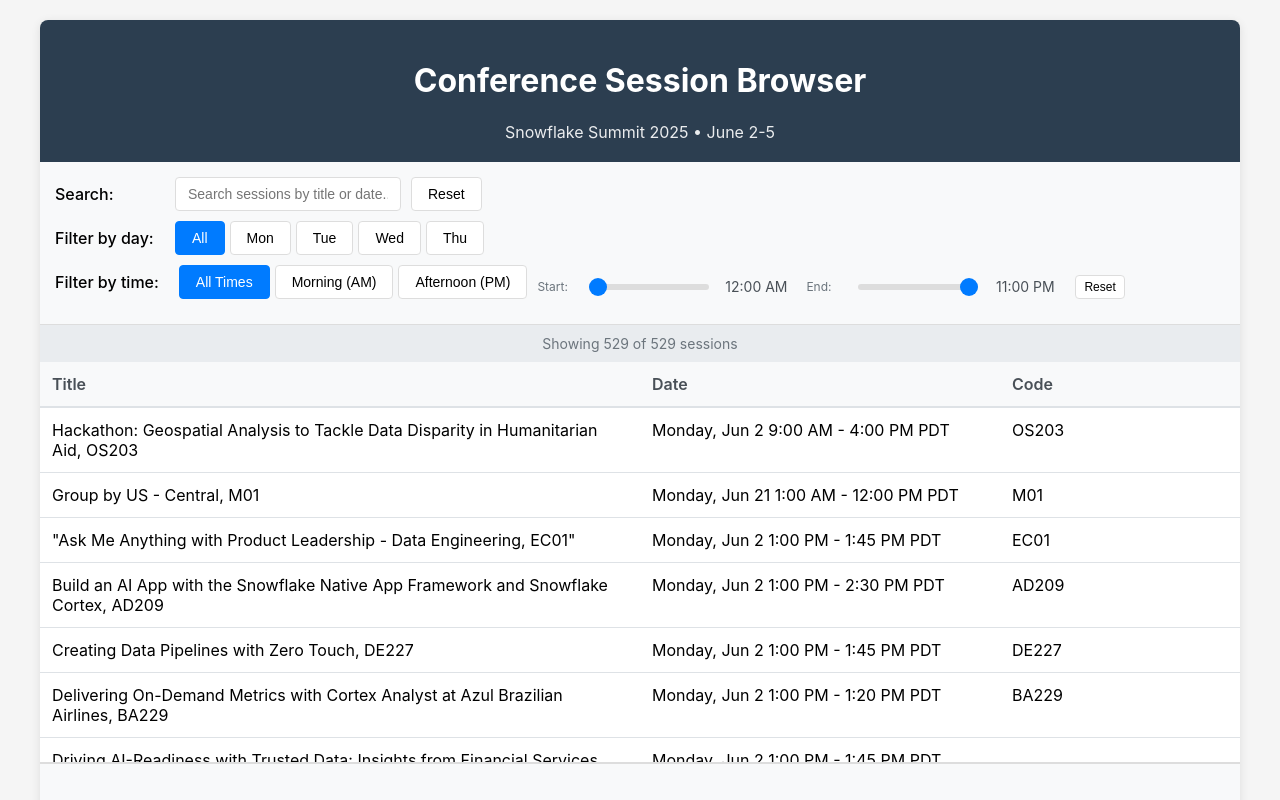
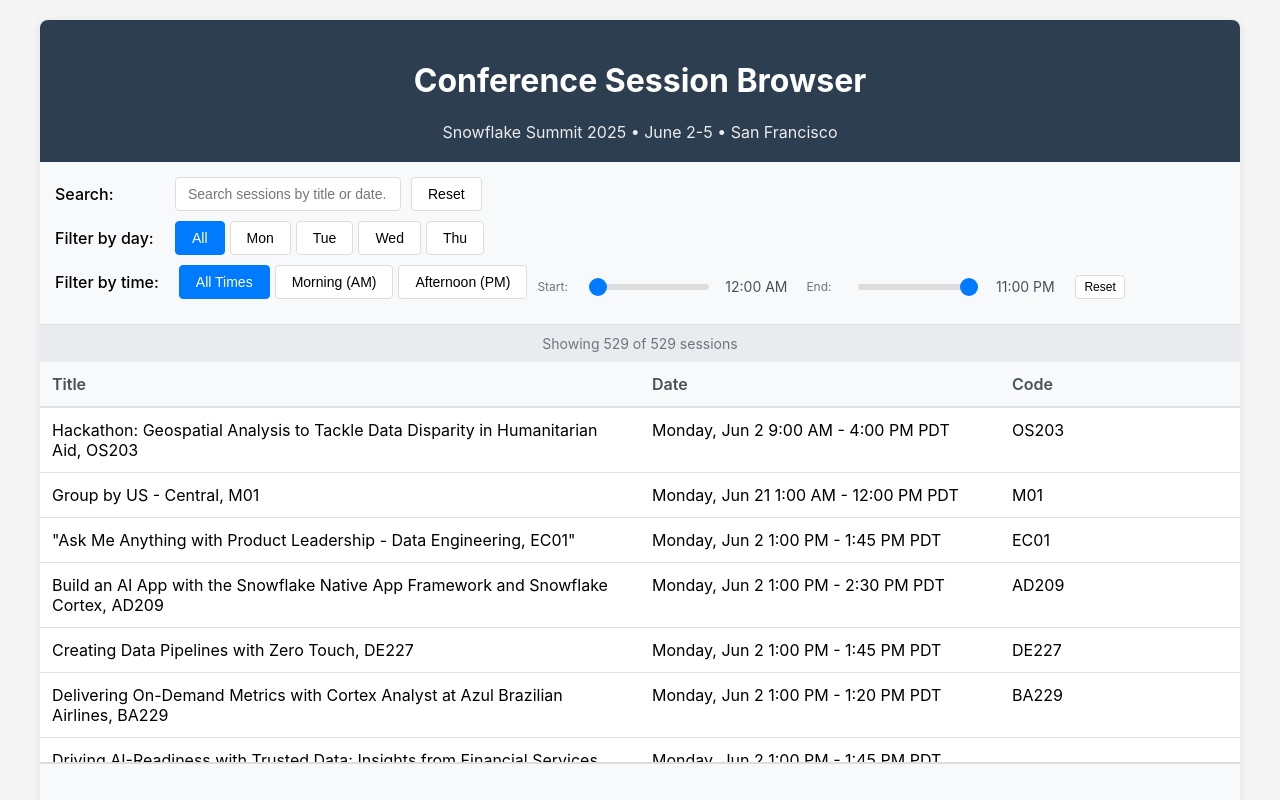
Before and after one commit to pauladam/snowflake-summit-2025, a plain HTML site: page index.html in a window 1280 px wide. Shown: the top 800 px of the page. Drawn offline with Linux system fonts and the light colour scheme.

Commit message:
Add San Francisco to header and force redeploy

```diff
--- a/index.html
+++ b/index.html
@@ -231,7 +231,7 @@
     <div class="container">
         <div class="header">
             <h1>Conference Session Browser</h1>
-            <p style="margin: 5px 0 0 0; opacity: 0.9; font-size: 16px;">Snowflake Summit 2025 • June 2-5</p>
+            <p style="margin: 5px 0 0 0; opacity: 0.9; font-size: 16px;">Snowflake Summit 2025 • June 2-5 • San Francisco</p>
         </div>
 
         <div class="filters">
```
